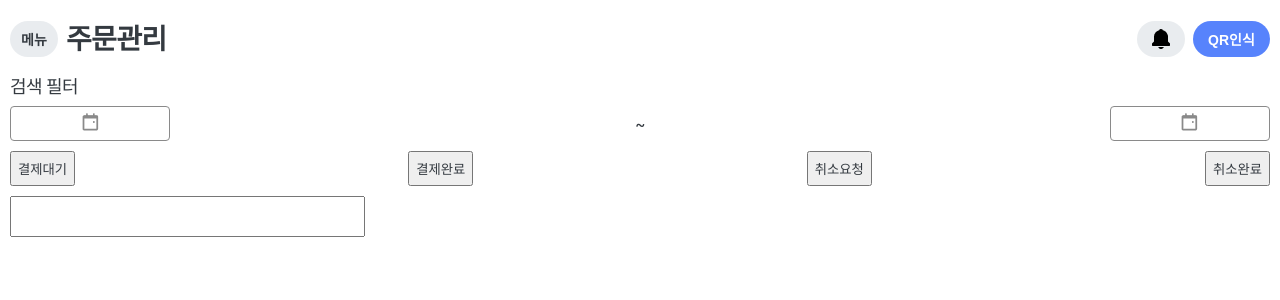
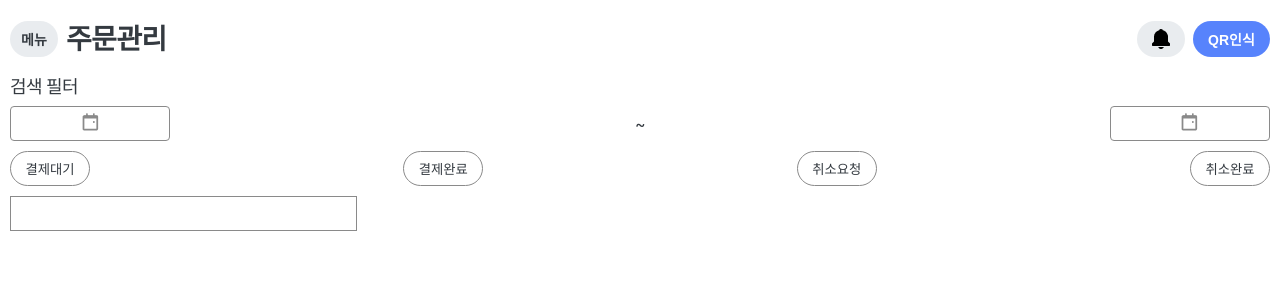
Before and after one commit to Yunjeong-Choi/oilnow-sajangnim-payment, a React (Create React App) app: page / in a window 1280 px wide. Shown: the top 300 px of the page. Built offline with nearby package versions, Linux system fonts and the light colour scheme.

Commit message:
refactor Buttons

```diff
--- /dev/null
+++ b/src/components/common/Buttons.tsx
@@ -0,0 +1,9 @@
+import styled from "styled-components";
+
+export const RoundSquareButton = styled.button`
+  border-radius: 18px;
+`;
+
+export const SquareButton = styled.button`
+  border-radius: 4px;
+`;
--- a/src/components/container/OrderContainer.tsx
+++ b/src/components/container/OrderContainer.tsx
@@ -1,5 +1,6 @@
 import ContainerHeader from "./common/ContainerHeader";
 import styled from "styled-components";
+import { RoundSquareButton } from "../common/Buttons";
 
 const payStatusList = ["결제대기", "결제완료", "취소요청", "취소완료"];
 
@@ -95,14 +96,16 @@ const PayStatusFilter = styled.div`
   margin-bottom: 10px;
 `;
 
-//TODO: roundsquarebutton으로 리팩토링 필요 (radius 18px로 통일)
-//squarebutton은 radius 4px로 통일
-const PayStatus = styled.button`
+const PayStatus = styled(RoundSquareButton)`
   height: 35px;
+  width: 80px;
 `;
 
 //TODO: styled-component에서 input은 어떻게 사용하는가
+//input의 테두리랑 사이즈도 문제임
 const UserIDFilter = styled.input`
   height: 35px;
   width: 347px;
+  border: 0.7px solid var(--gray);
+  box-sizing: border-box;
 `;
--- a/src/components/container/common/ContainerHeader.tsx
+++ b/src/components/container/common/ContainerHeader.tsx
@@ -1,5 +1,6 @@
 import { FunctionComponent } from "react";
 import styled from "styled-components";
+import { RoundSquareButton } from "../../common/Buttons";
 
 const ContainerHeader: FunctionComponent = (props) => {
   const { children } = props;
@@ -35,17 +36,14 @@ const HeaderInnerBox = styled.div`
   display: flex;
 `;
 
-const MenuButton = styled.button`
+const MenuButton = styled(RoundSquareButton)`
   width: 48px;
   height: 36px;
   background: var(--lightGray);
-  border-radius: 18px;
   border: none;
-  cursor: pointer;
 
   font-weight: bold;
   font-size: 14px;
-  text-align: center;
 
   margin-right: 8px;
 `;
@@ -69,6 +67,7 @@ const NotiButton = styled(MenuButton)`
 const QRButton = styled(MenuButton)`
   width: 77px;
   background: var(--oilBlue);
+
   color: white;
 
   margin-right: 0;
--- a/src/css/index.css
+++ b/src/css/index.css
@@ -19,6 +19,11 @@ code {
 }
 
 button {
+  background: #ffffff;
+  box-sizing: border-box;
+  border: 0.7px solid var(--gray);
+  cursor: pointer;
+
   color: var(--darkGray);
-  box-sizing: border-box;
+  text-align: center;
 }
```
